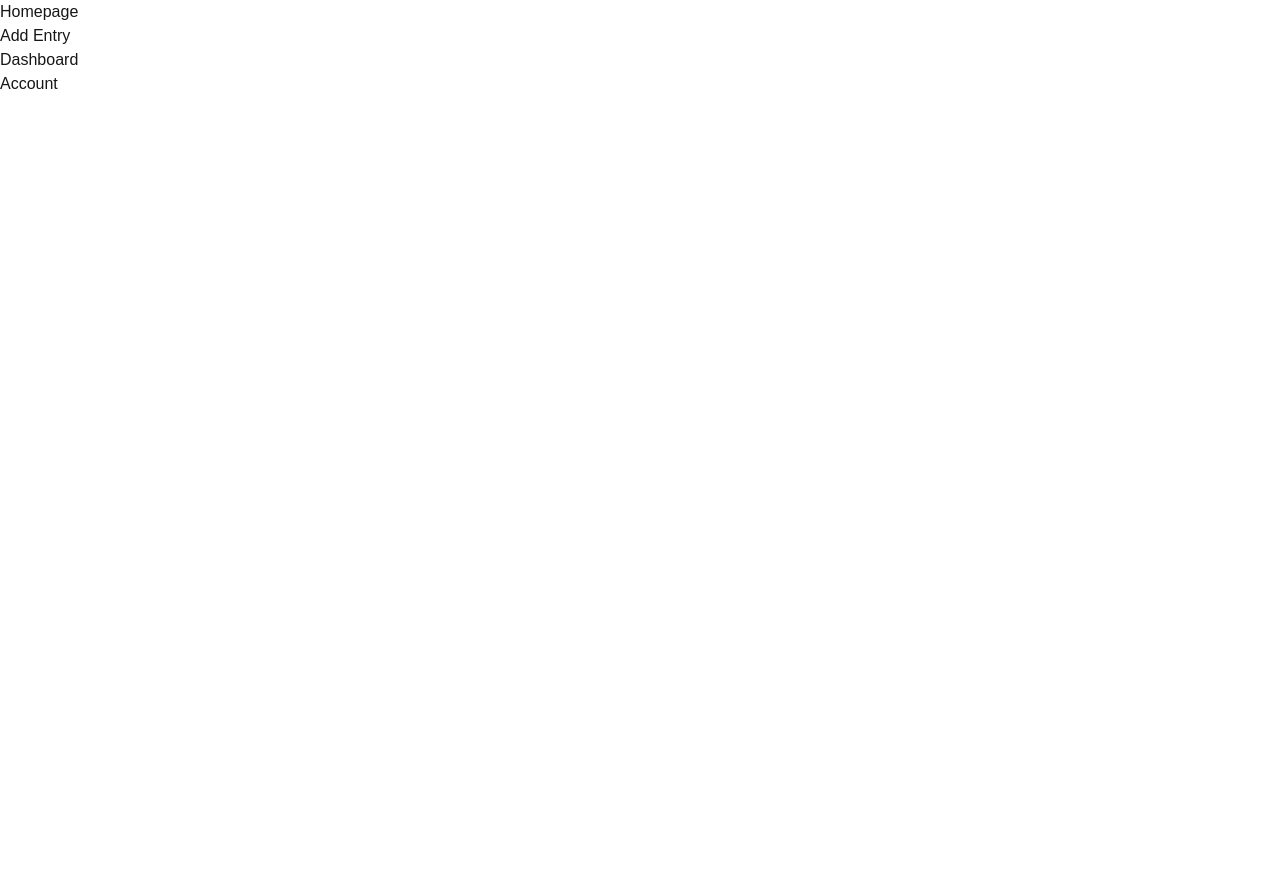
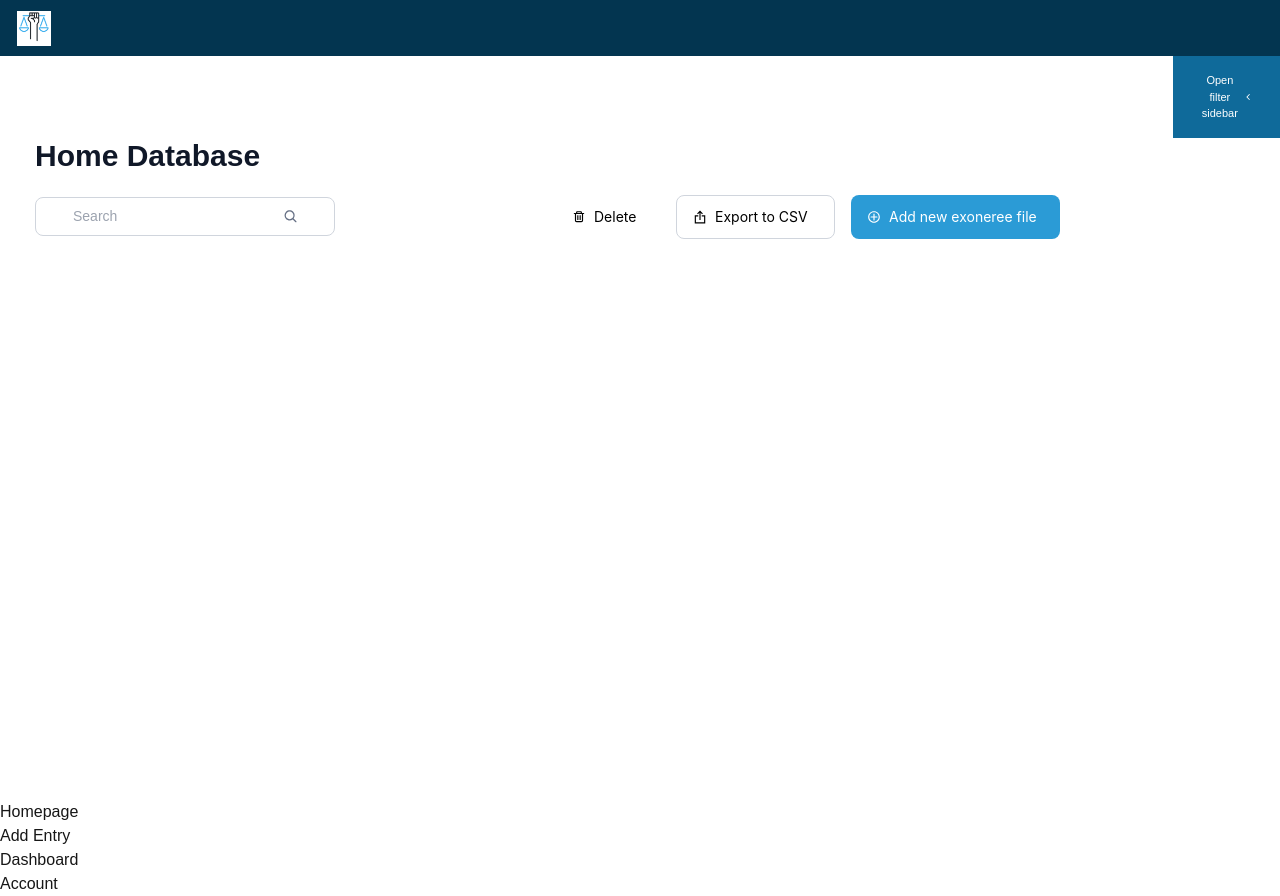
Before and after one commit to JumboCode/new-england-innocence-project, a Next.js app in the folder neip-app/: page / in a window 1280 px wide. Before the commit the page ends 800 px from the top, so only its background shows below. Built offline with nearby package versions, Linux system fonts and the light colour scheme.

Commit message:
Import icons, make position and formatting changes to the buttons and text

```diff
--- a/neip-app/package.json
+++ b/neip-app/package.json
@@ -12,6 +12,7 @@
     "next": "^14.2.15",
     "react": "^18",
     "react-dom": "^18",
+    "react-icons": "^5.3.0",
     "react-router-dom": "^6.27.0",
     "wouter": "^3.3.5"
   },
--- a/neip-app/src/components/IconTextButton.tsx
+++ b/neip-app/src/components/IconTextButton.tsx
@@ -1,38 +1,41 @@
 // components/IconTextButton.tsx
 import React from 'react';
+import { CgTrash } from "react-icons/cg"; //<CgTrash />
+import { CgExport } from "react-icons/cg"; //<CgExport />
+import { CgAdd } from "react-icons/cg"; // <CgAdd />
+import { CgSearch } from "react-icons/cg"; // <CgSearch />
 
 interface IconTextButtonProps {
-    icon: React.ReactNode; //Accepts any valid React node (e.g., <img>, <svg>, etc.)
+    icon?: React.ReactNode; // Accepts any valid React node (e.g., <img>, <svg>, etc.)
     filled: boolean;
     text: string;
     border: boolean;
+    height?: string;
+    width?: string;
 }
 
-const IconTextButton: React.FC<IconTextButtonProps> = ({ icon, filled, text, border }) => {
-  const IconButtonStyle = {
-    fontWeight: 'bold',
+const IconTextButton: React.FC<IconTextButtonProps> = ({ icon, filled, text, border, height, width }) => {
+  const IconButtonStyle: React.CSSProperties = {
+    display: 'flex',
+    alignItems: 'center',
     fontFamily: 'Inter, sans-serif',
-    color: filled ? 'white' : color: 'white',
+    color: filled ? 'white' : 'black',
     borderRadius: '8px',
     gap: '8px',
-    backgroundColor: filled ? color : '#2B9BD6;',
-    border: `1px solid ${filled ? color : '#D0D5DD'}`,
-    padding: '10px 16px 10px 16px',
+    backgroundColor: filled ? '#2B9BD6' : 'white',
+    border: border ? '1px solid #D0D5DD' : 'none',
+    padding: '10px 16px',
     cursor: 'pointer',
     transition: 'background-color 0.3s ease',
-    //Github Instructions
-        // ✅ Font
-        // ✅ Border Radius
-        // ✅ Border Weight
-        // Any others that you see fit.
-        // ✅ If filled = true, the background color should be blue (see Figma for the hex code) and the text color should be white. If filled = false, the background color should be white and the text color should be black.
-        // ✅ If border = true, the border should be grey (see Figma for the hex code).
-        // You can get the specific font/border radius/border weight from the Figma. Look into favicon to get the icons!
+    fontSize: '14px',
+    height: height, // Use the height prop
+    width: width, // Use the width prop
   };
 
   return (
     <button style={IconButtonStyle}>
-      {text}
+      {icon && <span style={{ display: 'flex' }}>{icon}</span>}
+      <span>{text}</span>
     </button>
   );
 };
--- /dev/null
+++ b/neip-app/src/components/SearchEntryBox.tsx
@@ -0,0 +1,52 @@
+// components/SearchEntryBox.tsx
+
+import React from 'react';
+import { CgSearch } from "react-icons/cg";
+
+interface SearchEntryBoxProps {
+    placeholder?: string;
+    onChange?: (event: React.ChangeEvent<HTMLInputElement>) => void;
+    value?: string;
+}
+
+const SearchEntryBox: React.FC<SearchEntryBoxProps> = ({ placeholder = "Search", onChange, value }) => {
+    return (
+        <div style={containerStyle}>
+            <input
+                type="text"
+                placeholder={placeholder}
+                onChange={onChange}
+                value={value}
+                style={inputStyle}
+            />
+            <CgSearch style={iconStyle} />
+        </div>
+    );
+};
+
+const containerStyle: React.CSSProperties = {
+    display: 'flex',
+    alignItems: 'center',
+    border: '1px solid #D0D5DD',
+    borderRadius: '8px',
+    padding: '8px 12px',
+    width: '300px',
+    backgroundColor: '#FFFFFF',
+};
+
+const inputStyle: React.CSSProperties = {
+    border: 'none',
+    outline: 'none',
+    width: '100%',
+    fontSize: '14px',
+    fontFamily: 'Arial, sans-serif',
+    marginLeft: '25px',
+};
+
+const iconStyle: React.CSSProperties = {
+    color: '#667085',
+    fontSize: '20px',
+    marginRight: '25px',
+};
+
+export default SearchEntryBox;
--- a/neip-app/src/pages/HomePage.tsx
+++ b/neip-app/src/pages/HomePage.tsx
@@ -1,5 +1,88 @@
-//pages/HomePage.tsx
+// //pages/HomePage.tsx
 
-import IconTextButton from '../components/IconTextButton'
+import React from 'react';
+import IconTextButton from '../components/IconTextButton';
+import SearchEntryBox from '../components/SearchEntryBox';
+import { CgTrash, CgExport, CgAdd, CgSearch, CgChevronLeft } from "react-icons/cg";
 
-const
+// import logo from 'neip-app/public/caseview_logo2.png'; // Import the logo directly
+
+const HomePage: React.FC = () => {
+    return (
+        <div style={{ height: '100vh', backgroundColor: 'white' }}>
+
+            {/* Top Banner */}
+            <div style={{ backgroundColor: '#033550', color: 'white', display: 'flex', alignItems: 'center', width: 'auto', height: '56px' }}>
+                <img src="/caseview_logo2.png" alt="Logo" style={{ height: '35px', width: 'auto', marginLeft: '17px', backgroundColor: 'white' }} />
+            </div>
+
+            {/* Open Filter Sidebar Button - Top Right */}
+            <div style={{ textAlign: 'center', display: 'flex', justifyContent: 'flex-end' }}>
+                <button style={{
+                    backgroundColor: '#0F6A9A',
+                    color: 'white',
+                    padding: '16px 24px',
+                    border: 'none',
+                    cursor: 'pointer',
+                    marginLeft: '1279px',
+                    // marginRight: '100px',
+                    display: 'flex',
+                    alignItems: 'center',
+                    fontSize: '11px',
+                }}>Open filter sidebar
+                <CgChevronLeft style={{ marginRight: '3px', fontSize: '20px' }} />
+                </button>
+            </div>
+
+            {/* Main Content */}
+            <div style={{ padding: '20px' }}>
+
+                {/* "Home Database" Heading */}
+                <h1 style={{ color: '#101828', fontWeight: 'bold', fontSize: '30px', marginTop: '-25px', marginLeft: '15px' }}>Home Database</h1>
+
+                {/* Search Bar and Action Buttons Container */}
+                <div style={{ display: 'flex', alignItems: 'center', justifyContent: 'space-between', marginTop: '17px' }}>
+                    {/* Search Bar */}
+                    <div style={{ flex: 1, maxWidth: '300px', marginLeft: '15px' }}>
+                        <SearchEntryBox />
+                    </div>
+
+                    {/* Action Buttons */}
+                    <div style={{ display: 'flex', gap: '16px', marginRight: '200px' }}>
+                        <IconTextButton
+                            icon={<CgTrash />}
+                            filled={false}
+                            text="Delete"
+                            border={false}
+                            height="44px"
+                            width="104px"
+                        />
+                        <IconTextButton
+                            icon={<CgExport />}
+                            filled={false}
+                            text="Export to CSV"
+                            border={true}
+                            height="44px"
+                            width="159px"
+                        />
+                        <IconTextButton
+                            icon={<CgAdd />}
+                            filled={true}
+                            text="Add new exoneree file"
+                            border={false}
+                            height="44px"
+                            width="209px"
+                        />
+                    </div>
+                </div>
+
+                {/* Placeholder for Database Display */}
+                <div style={{ height: '60vh', backgroundColor: 'white' }}>
+                    {/* This empty div will eventually hold the database display */}
+                </div>
+            </div>
+        </div>
+    );
+};
+
+export default HomePage;
--- a/neip-app/src/pages/index.tsx
+++ b/neip-app/src/pages/index.tsx
@@ -1,9 +1,16 @@
 // pages/index.tsx
 // import Homepage from '@/app/pages/homepage'
 import NavBar from '../components/NavBar'
+import HomePage from '../pages/HomePage'
+
 
 const Homepage = () => {
-  return <NavBar />
+  return (
+    <>
+      <HomePage />
+      <NavBar />
+    </>
+  )
 }
 
-export default Homepage
+export default Homepage;
```
Also changed, not shown: neip-app/public/caseview_logo2.png (added), 1 other file (tests, documents, lock files or other folders).
